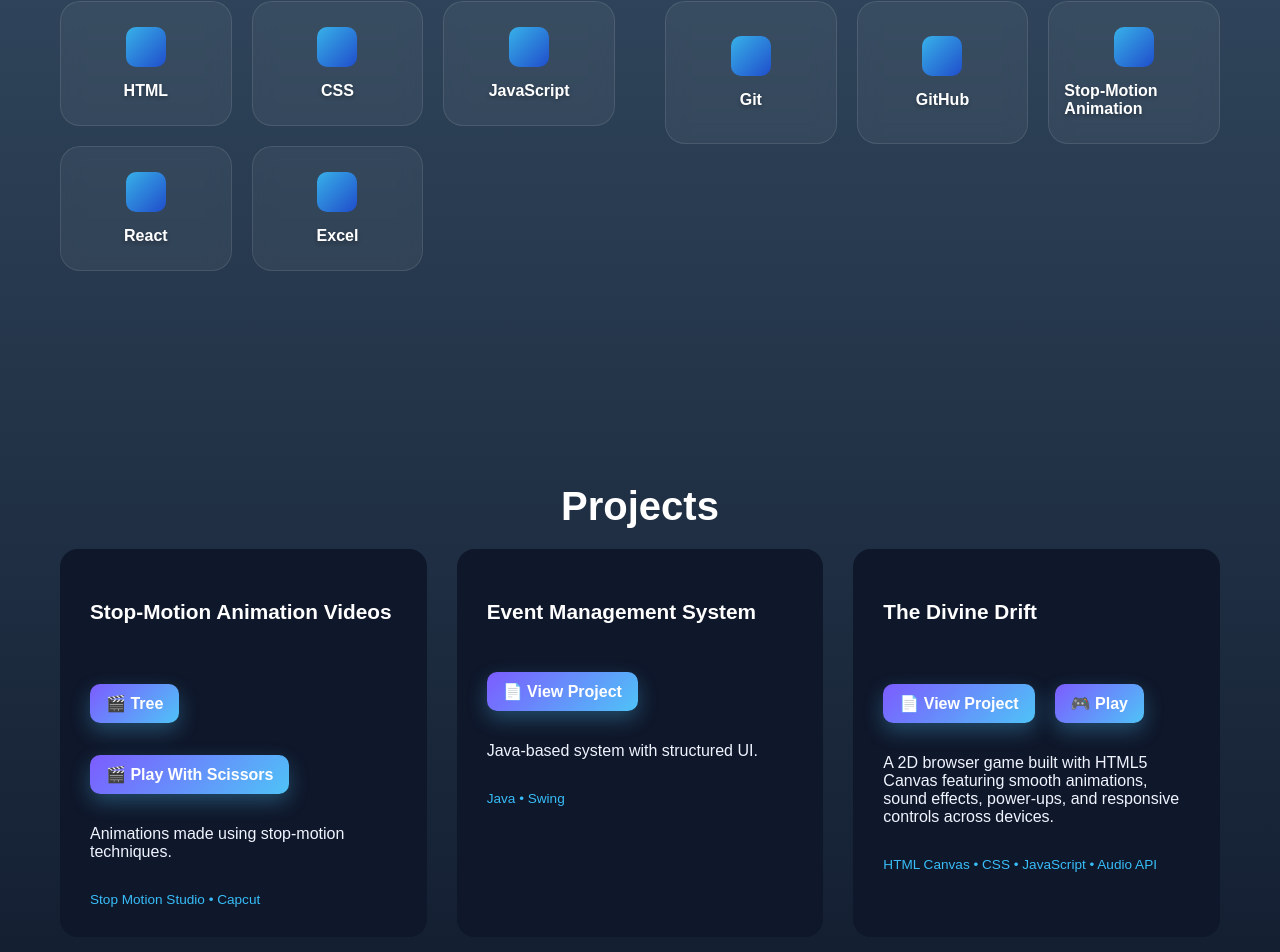
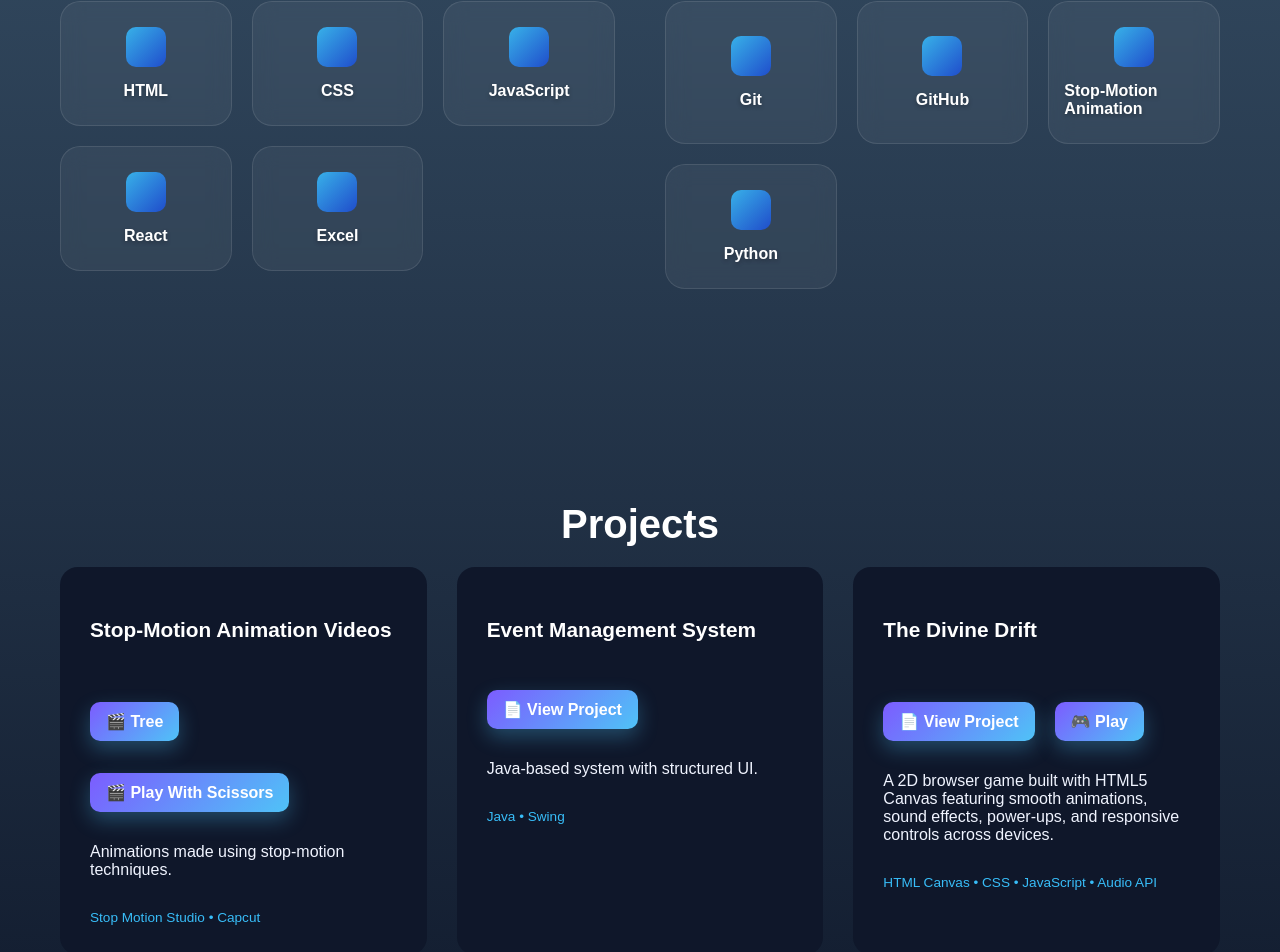
Before and after one commit to KhushiWalia09/portfolio, a React (Vite) app: page / in a window 1280 px wide. Shown: the part 3484-4436 px from the top of the page. Built offline with nearby package versions, Linux system fonts and the light colour scheme.

Commit message:
Changes Done

```diff
--- a/src/components/Skills.jsx
+++ b/src/components/Skills.jsx
@@ -12,6 +12,7 @@ function Skills() {
     "Git",
     "GitHub",
     "Stop-Motion Animation",
+    "Python",
   ];
 
   return (
```
